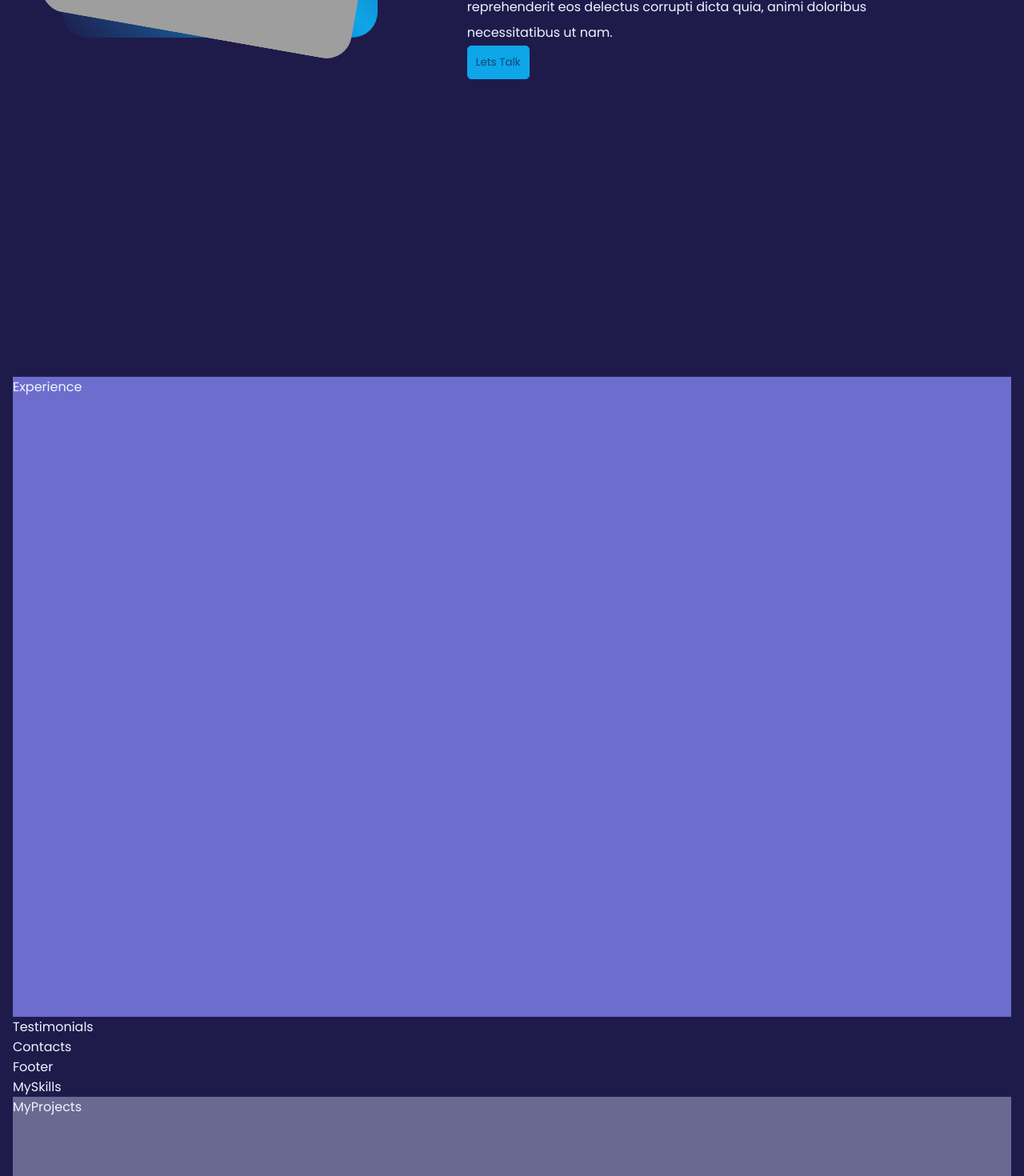
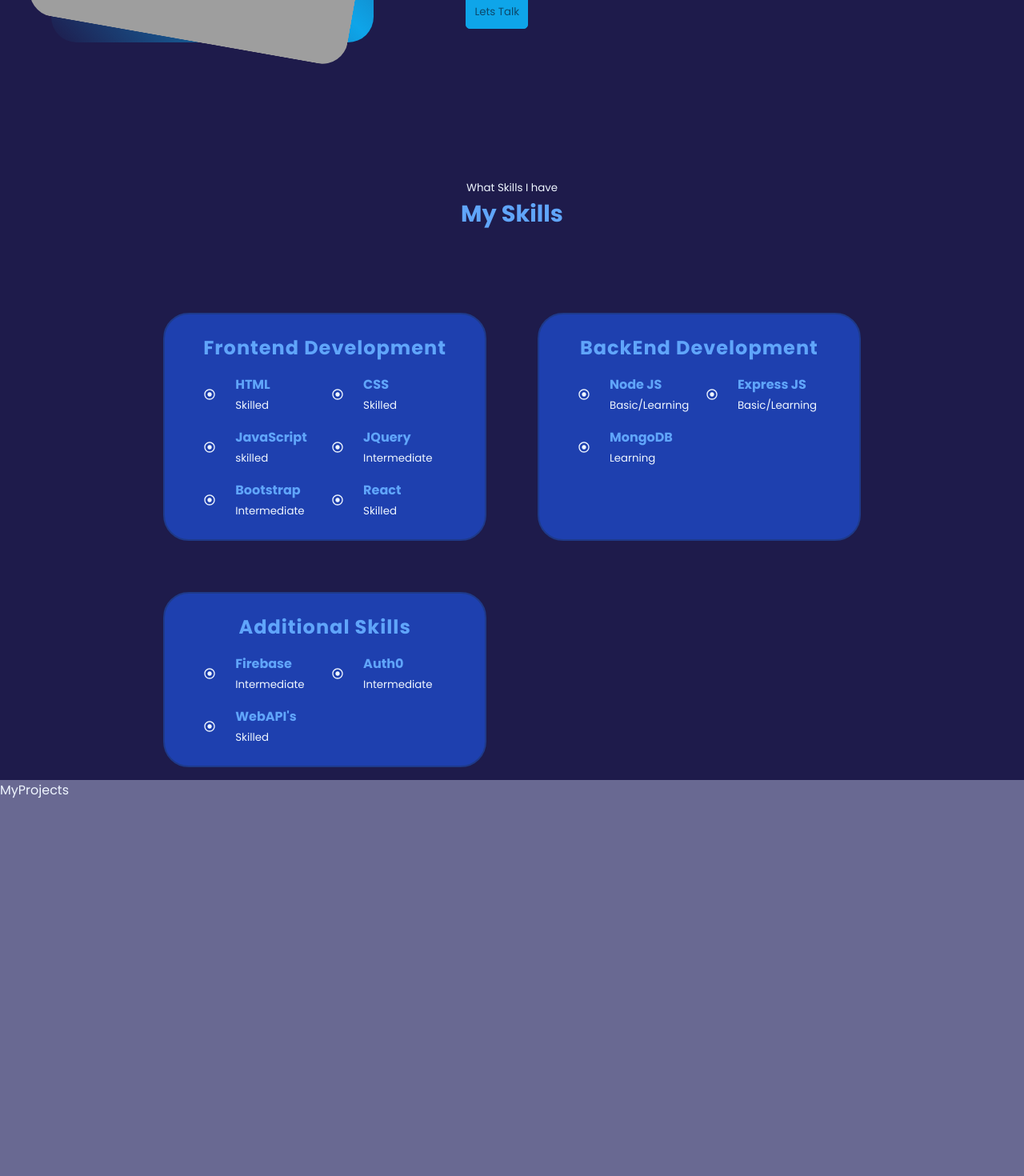
Before and after one commit to John-santhosh/React-portfolio-v1, a React (Vite) app: page / in a window 1280 px wide. Shown: the part 1180-2650 px from the top of the page at 80% size. Built offline with nearby package versions, Linux system fonts and the light colour scheme; grey boxes are pictures that could not be loaded.

Commit message:
skills and all section updated

```diff
--- a/src/App.jsx
+++ b/src/App.jsx
@@ -2,10 +2,10 @@ import "./App.css";
 import {
   About,
   Contacts,
-  Experience,
+  // Experience,
   Hero,
   Navbar,
-  Testimonials,
+  // Testimonials,
   Footer,
   MySkills,
   MyProjects,
@@ -16,12 +16,12 @@ function App() {
       <Navbar></Navbar>
       <Hero></Hero>
       <About></About>
-      <Experience></Experience>
-      <Testimonials></Testimonials>
+      <MySkills></MySkills>
+      {/* <Experience></Experience> */}
+      {/* <Testimonials></Testimonials> */}
+      <MyProjects></MyProjects>
       <Contacts></Contacts>
       <Footer></Footer>
-      <MySkills></MySkills>
-      <MyProjects></MyProjects>
     </>
   );
 }
--- a/src/components/About.jsx
+++ b/src/components/About.jsx
@@ -51,18 +51,19 @@ const About = () => {
 const Wrapper = styled.section`
   min-height: 100vh;
   display: grid;
-  grid-template-rows: 1fr 5fr;
   place-items: center;
   align-items: end;
   p {
     line-height: 2;
   }
   @media only screen and (min-width: 450px) {
-    gap: 5rem;
+    /* gap: 5rem; */
   }
   span {
     display: grid;
-    place-items: center;
+    text-align: center;
+    place-self: center;
+    margin-top: 1rem;
   }
   > div {
     display: grid;
@@ -70,15 +71,16 @@ const Wrapper = styled.section`
     place-items: center;
     gap: 10%;
     place-self: center;
-    @media only screen and (max-width: 550px) {
-      gap: 0%;
-    }
     @media only screen and (max-width: 992px) {
+      grid-template-rows: 1fr 1fr;
       grid-template-columns: unset;
-      grid-template-rows: 50% 50%;
       .img-container {
         width: 60%;
       }
+    }
+    @media only screen and (max-width: 550px) {
+      gap: 2rem;
+      grid-template-rows: 2fr 5fr;
     }
   }
   div.about-card {
--- a/src/components/Contacts.jsx
+++ b/src/components/Contacts.jsx
@@ -1,7 +1,9 @@
 import styled from "styled-components";
 const Contacts = () => {
-  return <Wrapper>Contacts</Wrapper>;
+  return <Wrapper id="contact">Contacts</Wrapper>;
 };
 
-const Wrapper = styled.div``;
+const Wrapper = styled.div`
+  height: 100vh;
+`;
 export default Contacts;
--- a/src/components/Experience.jsx
+++ b/src/components/Experience.jsx
@@ -6,7 +6,6 @@ const Experience = () => {
 
 const Wrapper = styled.section`
   height: 100vh;
-  margin-top: 20rem;
   background-color: #6d6dcd;
 `;
 export default Experience;
--- a/src/components/Hero.jsx
+++ b/src/components/Hero.jsx
@@ -51,30 +51,19 @@ const Hero = () => {
 };
 
 const Wrapper = styled.section`
-  /* min-width: 320px; */
-  /* background-color: orange; */
   text-align: center;
   h2 {
     color: var(--clr-p-1);
   }
   > div {
     display: grid;
-    /* width: 100%; */
-    /* flex-direction: column; */
-    /* justify-content: space-between; */
-    /* height: 100%; */
   }
   @media only screen and (min-width: 1450px) {
     > div {
       gap: 5rem;
       grid-template-rows: 1fr 1fr;
+    }
 
-      /* height: 100vh; */
-    }
-    div.me {
-      /* max-width: 22rem; */
-      /* height: 100%; */
-    }
   }
   @media only screen and (max-width: 390px) {
     > div {
--- a/src/components/MySkills.jsx
+++ b/src/components/MySkills.jsx
@@ -1,9 +1,125 @@
 import styled from "styled-components";
+import { skills } from "../data";
+const MySkills = () => {
+  return (
+    <Wrapper id="skills">
+      <div className="section-center">
+        <span>
+          <small>What Skills I have</small>
+          <h2>My Skills</h2>
+        </span>
+        <div className="section-container">
+          {/* front-end skills */}
+          <div className="tech-skills">
+            <h3>Frontend Development</h3>
+            <div className="skills">
+              {skills.frontend.map((item) => {
+                return <Skills key={item.id} {...item} />;
+              })}
+            </div>
+          </div>
+          {/* end  */}
 
-const MySkills = () => {
-  return <Wrapper>MySkills</Wrapper>;
+          {/* backend skills  */}
+          <div className="tech-skills">
+            <h3>BackEnd Development</h3>
+            <div className="skills">
+              {skills.backend.map((item) => {
+                return <Skills key={item.id} {...item} />;
+              })}
+            </div>
+          </div>
+          {/* end */}
+
+          {/* other skills  */}
+          <div className="tech-skills">
+            <h3>Additional skills</h3>
+            <div className="skills">
+              {skills.others.map((item) => {
+                return <Skills key={item.id} {...item} />;
+              })}
+            </div>
+          </div>
+          {/* end */}
+        </div>
+      </div>
+    </Wrapper>
+  );
 };
 
-const Wrapper = styled.section``;
+function Skills({ id, skill, Icon, level }) {
+  return (
+    <div className="skill">
+      <Icon />
+      <div>
+        <h4>{skill}</h4>
+        <small>{level}</small>
+      </div>
+    </div>
+  );
+}
+
+const Wrapper = styled.section`
+  * {
+    transition: var(--transition);
+  }
+  min-height: 100vh;
+  > div {
+    height: 100%;
+    display: grid;
+    align-items: center;
+    justify-content: center;
+    grid-template-rows: 2fr 5fr;
+
+    @media only screen and (max-width: 550px) {
+      grid-template-rows: 1fr 5fr;
+    }
+  }
+  .section-container {
+    display: grid;
+    place-self: start;
+    gap: 2rem;
+    @media only screen and (min-width: 840px) {
+      grid-template-columns: 1fr 1fr;
+    }
+    @media only screen and (min-width: 1300px) {
+      grid-template-columns: 1fr 1fr 1fr;
+    }
+  }
+  span {
+    text-align: center;
+    h2 {
+      font-size: 1.8rem;
+    }
+  }
+
+  .tech-skills {
+    background-color: var(--clr-p-9);
+    border: 2px solid var(--clr-p-10);
+    border-radius: 2rem;
+    padding: 1.5rem 3rem;
+    margin: 1rem;
+    h3 {
+      text-align: center;
+      margin-bottom: 1rem;
+      font-size: 1.5rem;
+      letter-spacing: 1px;
+    }
+  }
+  .skills {
+    display: grid;
+    grid-template-columns: 1fr;
+    gap: 1rem;
+    @media only screen and (min-width: 552px) {
+      grid-template-columns: 1fr 1fr;
+    }
+  }
+
+  .skill {
+    display: flex;
+    gap: 1.5rem;
+    align-items: center;
+  }
+`;
 
 export default MySkills;
--- a/src/data.js
+++ b/src/data.js
@@ -1,6 +1,9 @@
 import { nanoid } from "nanoid";
 import { FaHome, FaRegUser, FaBookOpen } from "react-icons/fa";
 import { BiMessageRounded, BiMoveHorizontal } from "react-icons/bi";
+import { CgRadioChecked } from "react-icons/cg";
+
+import { BsFillClipboardCheckFill } from "react-icons/bs";
 export const social = [
   { id: nanoid(), FaHome, url: "#" },
   { id: nanoid(), FaHome, url: "#" },
@@ -10,6 +13,75 @@ export const social = [
 export const navLinks = [
   { id: 1, Icon: FaHome, url: "#" },
   { id: 2, Icon: FaRegUser, url: "#about" },
-  { id: 3, Icon: FaBookOpen, url: "#portfolio" },
-  { id: 4, Icon: BiMessageRounded, url: "#contact" },
+  { id: 3, Icon: FaBookOpen, url: "#skills" },
+  { id: 4, Icon: BsFillClipboardCheckFill, url: "#portfolio" },
+  { id: 5, Icon: BiMessageRounded, url: "#contact" },
 ];
+
+export const skills = {
+  frontend: [
+    { id: nanoid(), Icon: CgRadioChecked, skill: "HTML", level: "Skilled" },
+    { id: nanoid(), Icon: CgRadioChecked, skill: "CSS", level: "Skilled" },
+    {
+      id: nanoid(),
+      Icon: CgRadioChecked,
+      skill: "JavaScript",
+      level: "skilled",
+    },
+    {
+      id: nanoid(),
+      Icon: CgRadioChecked,
+      skill: "JQuery",
+      level: "Intermediate",
+    },
+    {
+      id: nanoid(),
+      Icon: CgRadioChecked,
+      skill: "Bootstrap",
+      level: "Intermediate",
+    },
+    { id: nanoid(), Icon: CgRadioChecked, skill: "React", level: "Skilled" },
+  ],
+
+  backend: [
+    {
+      id: nanoid(),
+      Icon: CgRadioChecked,
+      skill: "Node JS",
+      level: "Basic/Learning",
+    },
+    {
+      id: nanoid(),
+      Icon: CgRadioChecked,
+      skill: "Express JS",
+      level: "Basic/Learning",
+    },
+    {
+      id: nanoid(),
+      Icon: CgRadioChecked,
+      skill: "MongoDB",
+      level: "Learning",
+    },
+  ],
+
+  others: [
+    {
+      id: nanoid(),
+      Icon: CgRadioChecked,
+      skill: "Firebase",
+      level: "Intermediate",
+    },
+    {
+      id: nanoid(),
+      Icon: CgRadioChecked,
+      skill: "Auth0",
+      level: "Intermediate",
+    },
+    {
+      id: nanoid(),
+      Icon: CgRadioChecked,
+      skill: "WebAPI's",
+      level: "Skilled",
+    },
+  ],
+};
--- a/src/index.css
+++ b/src/index.css
@@ -40,7 +40,7 @@ body {
   background-color: var(--clr-p-11);
   color: var(--clr-p-1);
   width: 100%;
-  padding: 1rem;
+  /* padding: 1rem; */
 }
 
 html {
```
